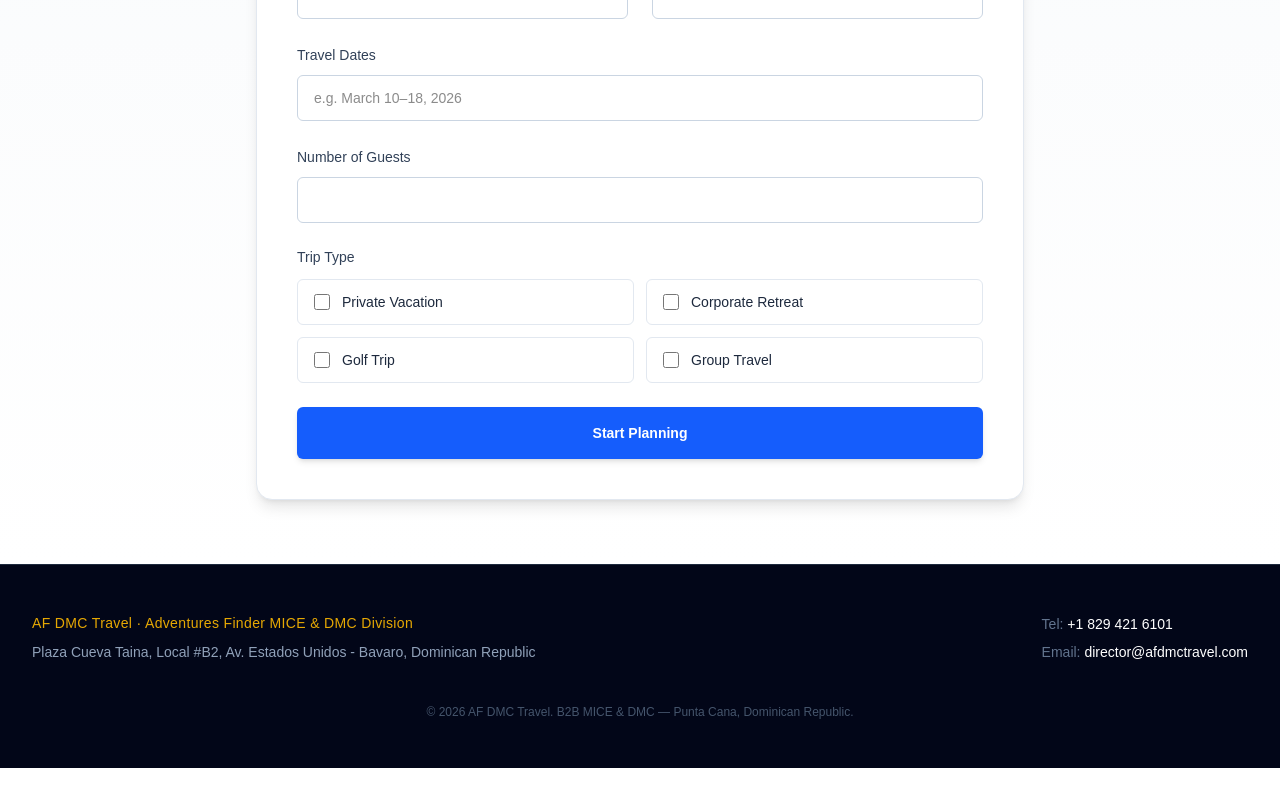
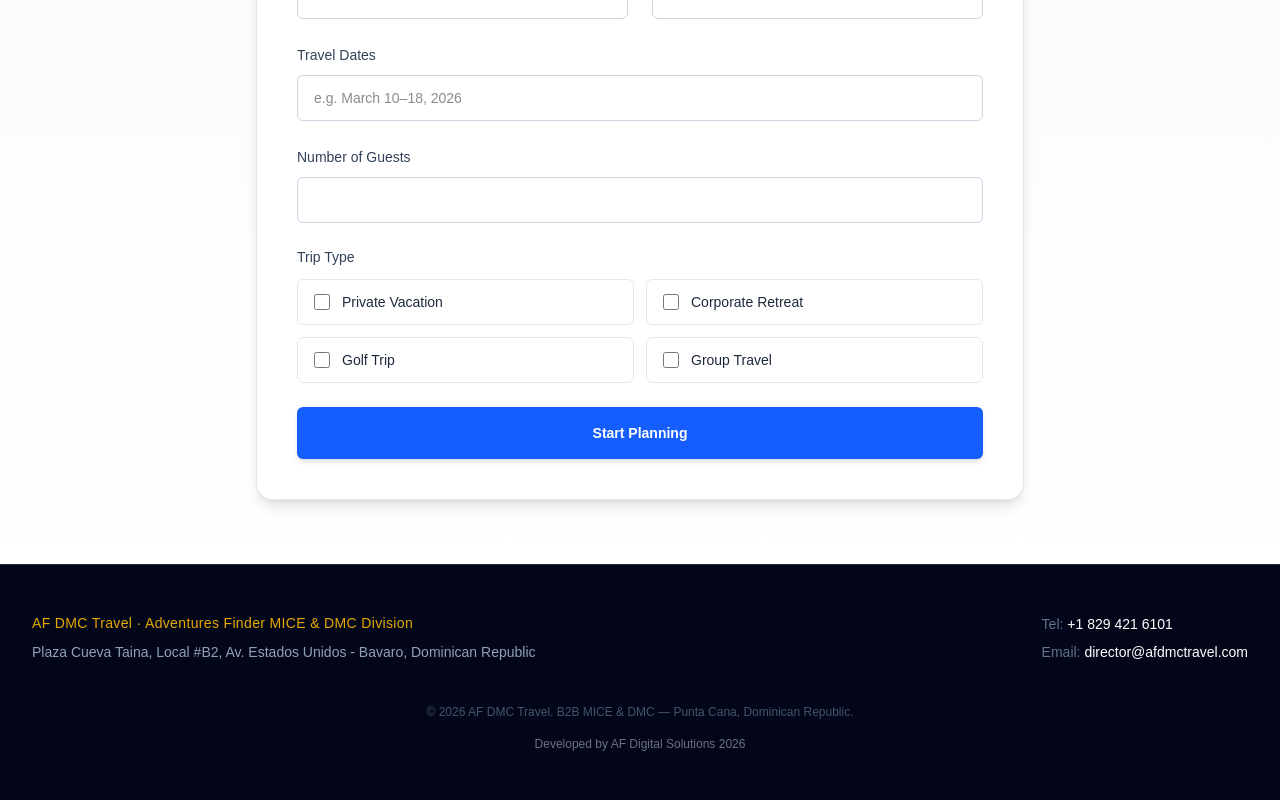
Before and after one commit to javiweb23-dev/afdmctravel, a Next.js app: page / in a window 1280 px wide. Shown: the part 3290-4090 px from the top of the page. Before the commit the page ends 4058 px from the top, so only its background shows below. Built offline with nearby package versions, Linux system fonts and the light colour scheme.

Commit message:
Add subtle AF Digital Solutions agency credit to footer

```diff
--- a/components/site/footer.tsx
+++ b/components/site/footer.tsx
@@ -1,4 +1,8 @@
-export function Footer() {
+import {getTranslations} from "next-intl/server";
+
+export async function Footer() {
+  const t = await getTranslations("Footer");
+
   return (
     <footer className="border-t border-slate-800 bg-slate-950 py-12 text-slate-300">
       <div className="mx-auto max-w-7xl px-4 sm:px-6 lg:px-8">
@@ -35,6 +39,20 @@ export function Footer() {
         <p className="mt-10 text-center text-xs text-slate-600">
           © {new Date().getFullYear()} AF DMC Travel. B2B MICE & DMC — Punta Cana, Dominican Republic.
         </p>
+        <p className="mt-4 text-center text-xs text-gray-500 transition-colors">
+          {t.rich("agencyCredit", {
+            link: (chunks) => (
+              <a
+                href="https://www.afdigitalsolutions.com/"
+                target="_blank"
+                rel="noopener noreferrer"
+                className="hover:text-gray-300"
+              >
+                {chunks}
+              </a>
+            ),
+          })}
+        </p>
       </div>
     </footer>
   );
--- a/messages/en.json
+++ b/messages/en.json
@@ -12,5 +12,8 @@
     "title": "Thank You — Your RFP Has Been Received",
     "body": "Our team will review your submission and respond within 48 business hours.",
     "backHome": "Return to Home"
+  },
+  "Footer": {
+    "agencyCredit": "Developed by <link>AF Digital Solutions</link> 2026"
   }
 }
--- a/messages/es.json
+++ b/messages/es.json
@@ -12,5 +12,8 @@
     "title": "Gracias — Hemos Recibido Su RFP",
     "body": "Nuestro equipo revisará su solicitud y responderá dentro de 48 horas hábiles.",
     "backHome": "Volver al Inicio"
+  },
+  "Footer": {
+    "agencyCredit": "Creado por <link>AF Digital Solutions</link> 2026"
   }
 }
--- a/messages/fr.json
+++ b/messages/fr.json
@@ -12,5 +12,8 @@
     "title": "Merci — Votre RFP a Bien Été Reçu",
     "body": "Notre équipe examinera votre demande et répondra sous 48 heures ouvrables.",
     "backHome": "Retour à l'Accueil"
+  },
+  "Footer": {
+    "agencyCredit": "Créé par <link>AF Digital Solutions</link> 2026"
   }
 }
```
